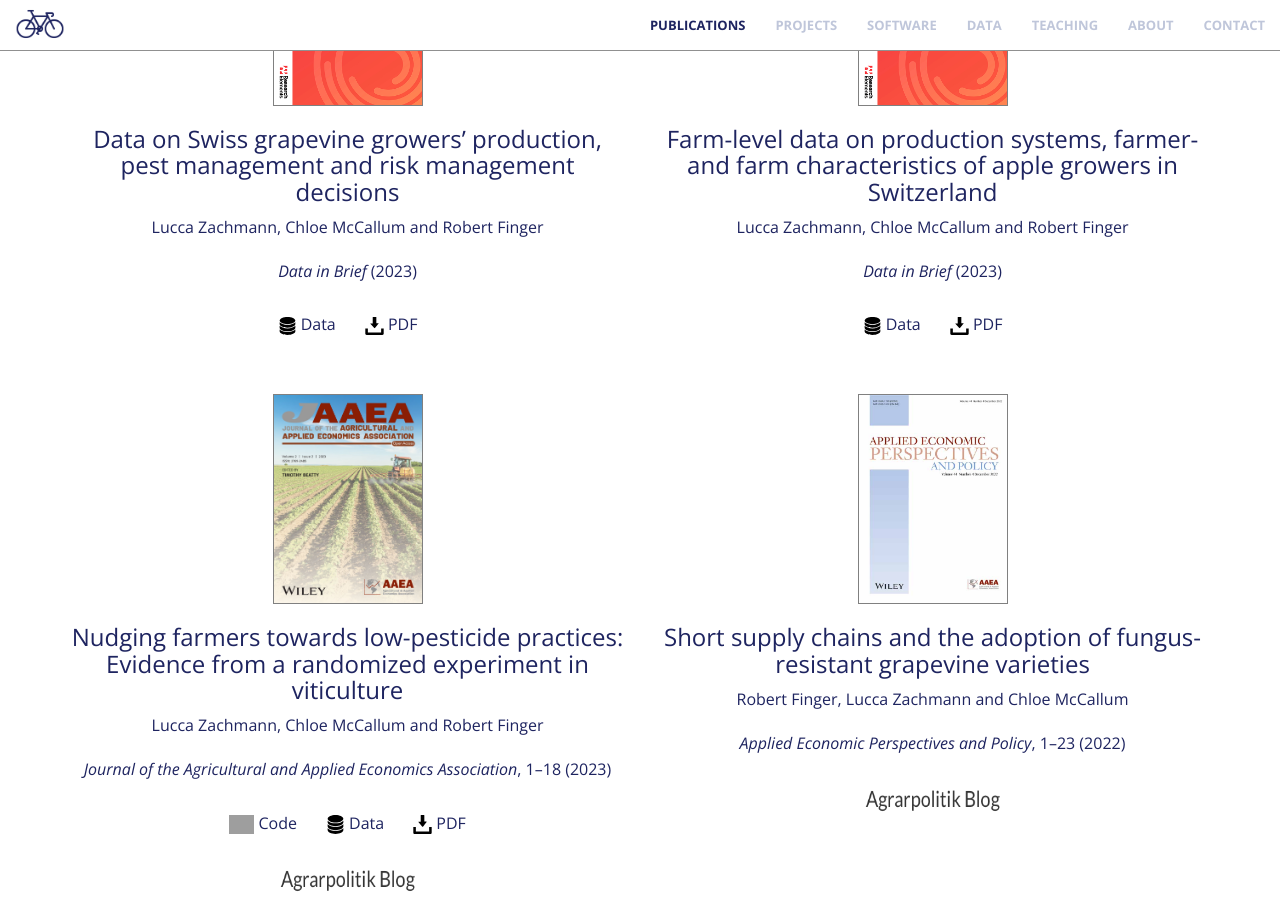
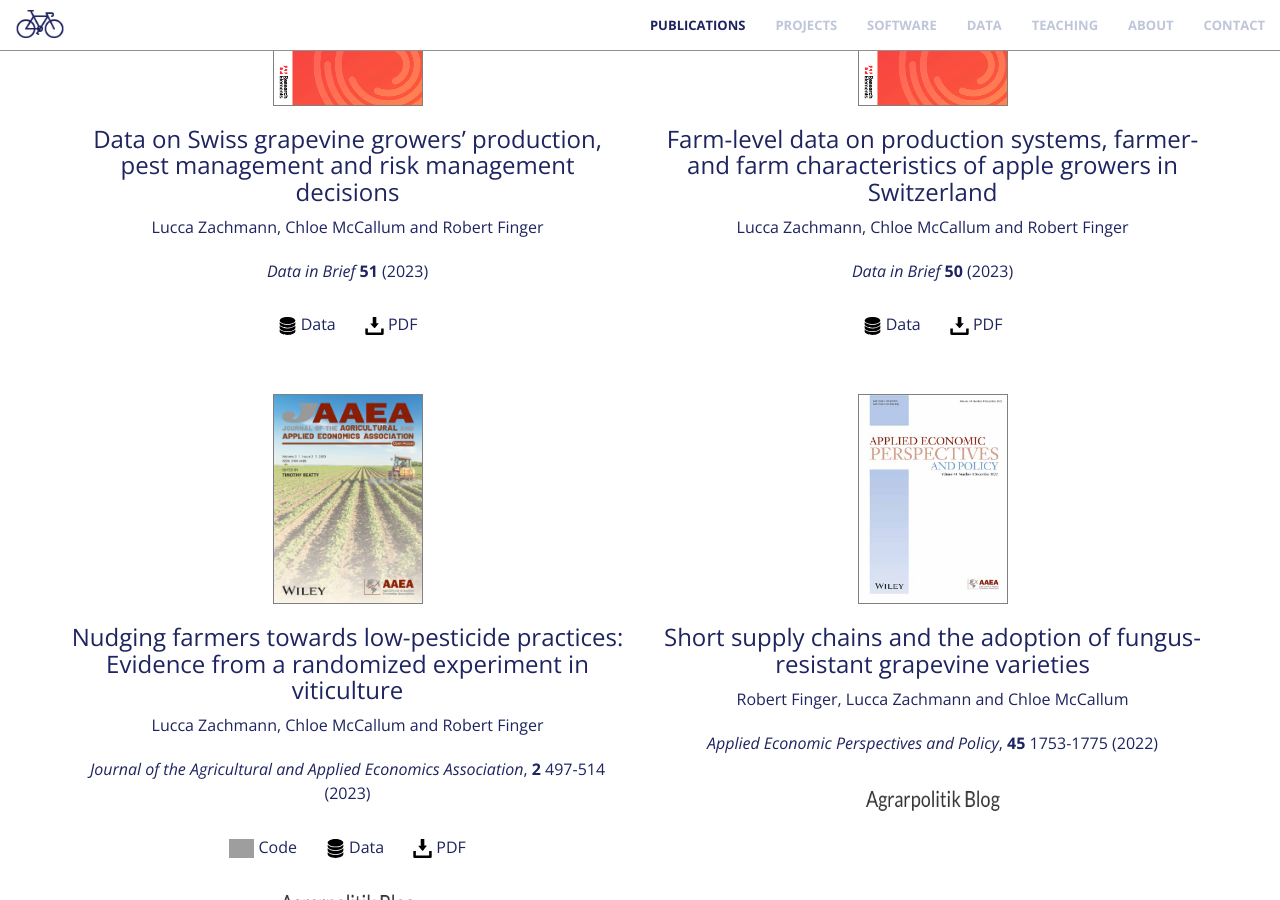
Before and after one commit to luccalino/luccalino.github.io, a Jekyll site: the page built from index.html, in a window 1280 px wide and 900 px high, scrolled down 1225 px. Built offline with Jekyll 4.4.1, drawn with Linux system fonts in a browser that asks for light colours; nearby versions of some CDN libraries; grey boxes are pictures that could not be loaded.

Commit message:
Update publications.html

```diff
--- a/_includes/publications.html
+++ b/_includes/publications.html
@@ -14,7 +14,7 @@
                       <a class="fa fa-4x wow bounceIn text-primary" href="https://www.sciencedirect.com/science/article/pii/S2352340923007370" target="_blank"><img title="DIB" alt="DIB" src="img/dib.jpeg" style="cursor:pointer;border:1px solid grey;" width="150" height="210"></a>
                       <h3 style="color:#1E2460;">Data on Swiss grapevine growers’ production, pest management and risk management decisions</h3>
                       <p class="text-muted" style="color:#1E2460;">Lucca Zachmann, Chloe McCallum and Robert Finger</p>
-                      <p class="text-muted" style="color:#1E2460;"><i>Data in Brief</i> (2023)</p>
+                      <p class="text-muted" style="color:#1E2460;"><i>Data in Brief</i> <b>51</b> (2023)</p>
                     <p style="margin-bottom:0.25cm;"></p>
                     <p class="text-muted" style="color:#1E2460;"><a href="https://www.research-collection.ethz.ch/handle/20.500.11850/568595" target="_blank"><i><img src="img/logo/data-storage-device-svgrepo-com.svg" style="cursor:pointer; height:0.5cm; weight: 0.5cm;"></i></a> Data &nbsp; &nbsp; &nbsp; <a href="https://www.sciencedirect.com/science/article/pii/S2352340923007370"><i><img src="img/logo/download-button-svgrepo-com.svg" style="cursor:pointer; height:0.5cm; weight: 0.5cm;"></i></a> PDF </p>
                     <p style="margin-bottom:1cm;"></p>
@@ -23,7 +23,7 @@
                       <a class="fa fa-4x wow bounceIn text-primary" href="https://www.sciencedirect.com/science/article/pii/S2352340923006315" target="_blank"><img title="DIB" alt="DIB" src="img/dib.jpeg" style="cursor:pointer;border:1px solid grey;" width="150" height="210"></a>
                       <h3 style="color:#1E2460;">Farm-level data on production systems, farmer- and farm characteristics of apple growers in Switzerland</h3>
                       <p class="text-muted" style="color:#1E2460;">Lucca Zachmann, Chloe McCallum and Robert Finger</p>
-                      <p class="text-muted" style="color:#1E2460;"><i>Data in Brief</i> (2023)</p>
+                      <p class="text-muted" style="color:#1E2460;"><i>Data in Brief</i> <b>50</b> (2023)</p>
                     <p style="margin-bottom:0.25cm;"></p>
                     <p class="text-muted" style="color:#1E2460;"><a href="https://www.research-collection.ethz.ch/handle/20.500.11850/602779" target="_blank"><i><img src="img/logo/data-storage-device-svgrepo-com.svg" style="cursor:pointer; height:0.5cm; weight: 0.5cm;"></i></a> Data &nbsp; &nbsp; &nbsp; <a href="https://www.sciencedirect.com/science/article/pii/S2352340923006315"><i><img src="img/logo/download-button-svgrepo-com.svg" style="cursor:pointer; height:0.5cm; weight: 0.5cm;"></i></a> PDF </p>
                     <p style="margin-bottom:1cm;"></p>
@@ -32,7 +32,7 @@
                       <a class="fa fa-4x wow bounceIn text-primary" href="https://onlinelibrary.wiley.com/doi/full/10.1002/jaa2.76" target="_blank"><img title="JAAEA" alt="JAAEA" src="img/jaa2.jpeg" style="cursor:pointer;border:1px solid grey;" width="150" height="210"></a>
                       <h3 style="color:#1E2460;">Nudging farmers towards low-pesticide practices: Evidence from a randomized experiment in viticulture</h3>
                       <p class="text-muted" style="color:#1E2460;">Lucca Zachmann, Chloe McCallum and Robert Finger</p>
-                      <p class="text-muted" style="color:#1E2460;"><i>Journal of the Agricultural and Applied Economics Association</i>, 1–18 (2023)</p>
+                      <p class="text-muted" style="color:#1E2460;"><i>Journal of the Agricultural and Applied Economics Association</i>, <b>2</b> 497-514 (2023)</p>
                     <p style="margin-bottom:0.25cm;"></p>
                     <p class="text-muted" style="color:#1E2460;"><a href="https://www.research-collection.ethz.ch/handle/20.500.11850/624982" target="_blank"><i><img src="img/logo/github-icon-1-logo-svgrepo-com.svg" style="cursor:pointer; height:0.5cm; weight: 0.5cm;"></i></a> Code &nbsp; &nbsp; &nbsp; <a href="https://www.research-collection.ethz.ch/handle/20.500.11850/568595" target="_blank"><i><img src="img/logo/data-storage-device-svgrepo-com.svg" style="cursor:pointer; height:0.5cm; weight: 0.5cm;"></i></a> Data &nbsp; &nbsp; &nbsp; <a href="https://onlinelibrary.wiley.com/doi/epdf/10.1002/jaa2.76"><i><img src="img/logo/download-button-svgrepo-com.svg" style="cursor:pointer; height:0.5cm; weight: 0.5cm;"></i></a> PDF </p>
                     <p style="margin-bottom:0.25cm;"></p>
@@ -43,7 +43,7 @@
                       <a class="fa fa-4x wow bounceIn text-primary" href="https://onlinelibrary.wiley.com/doi/full/10.1002/aepp.13337" target="_blank"><img title="AEPP" alt="AEPP" src="img/AEPP.jpg" style="cursor:pointer;border:1px solid grey;" width="150" height="210"></a>
                       <h3 style="color:#1E2460;">Short supply chains and the adoption of fungus-resistant grapevine varieties</h3>
                       <p class="text-muted" style="color:#1E2460;">Robert Finger, Lucca Zachmann and Chloe McCallum</p>
-                      <p class="text-muted" style="color:#1E2460;"><i>Applied Economic Perspectives and Policy</i>, 1–23 (2022)</p>
+                      <p class="text-muted" style="color:#1E2460;"><i>Applied Economic Perspectives and Policy</i>, <b>45</b> 1753-1775 (2022)</p>
                     <p style="margin-bottom:0.25cm;"></p>
                     <p class="text-muted"><a href="https://agrarpolitik-blog.com/2023/01/12/kurze-lieferketten-und-der-anbau-pilzwiderstandsfahiger-rebsorten/" target="_blank"><img src="/img/agrarpolitik_blog.png" style="cursor:pointer" width="140" height="30"></a></p>
                     <p style="margin-bottom:3.5cm;"></p>
```
